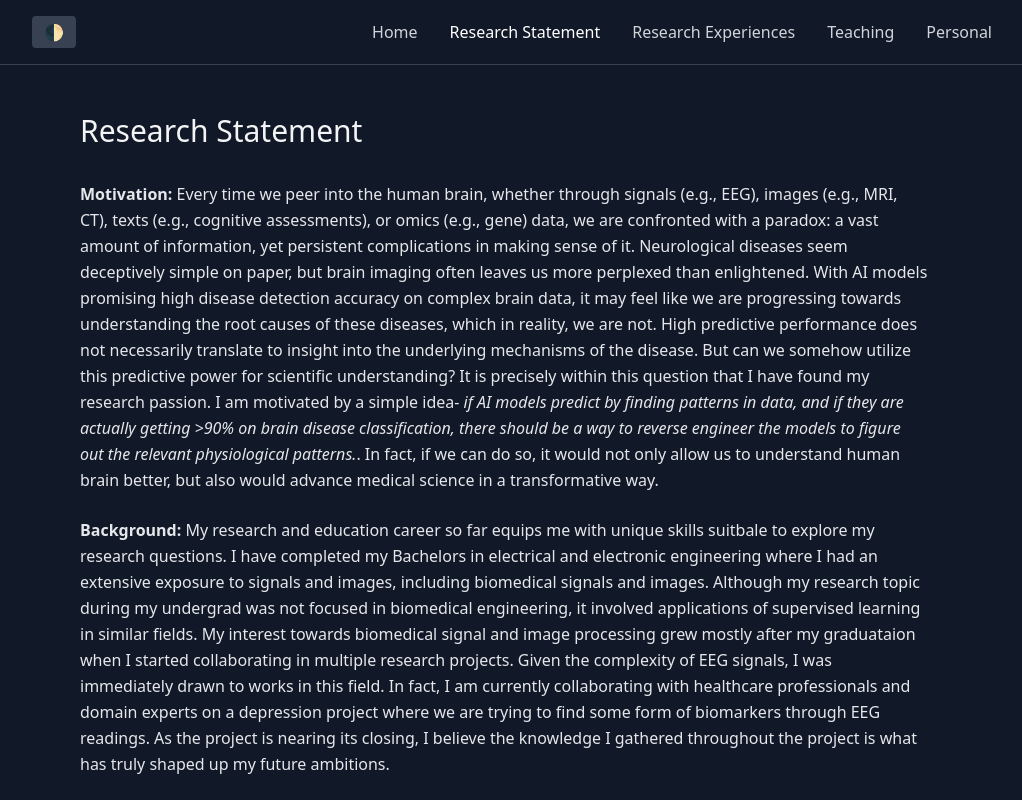
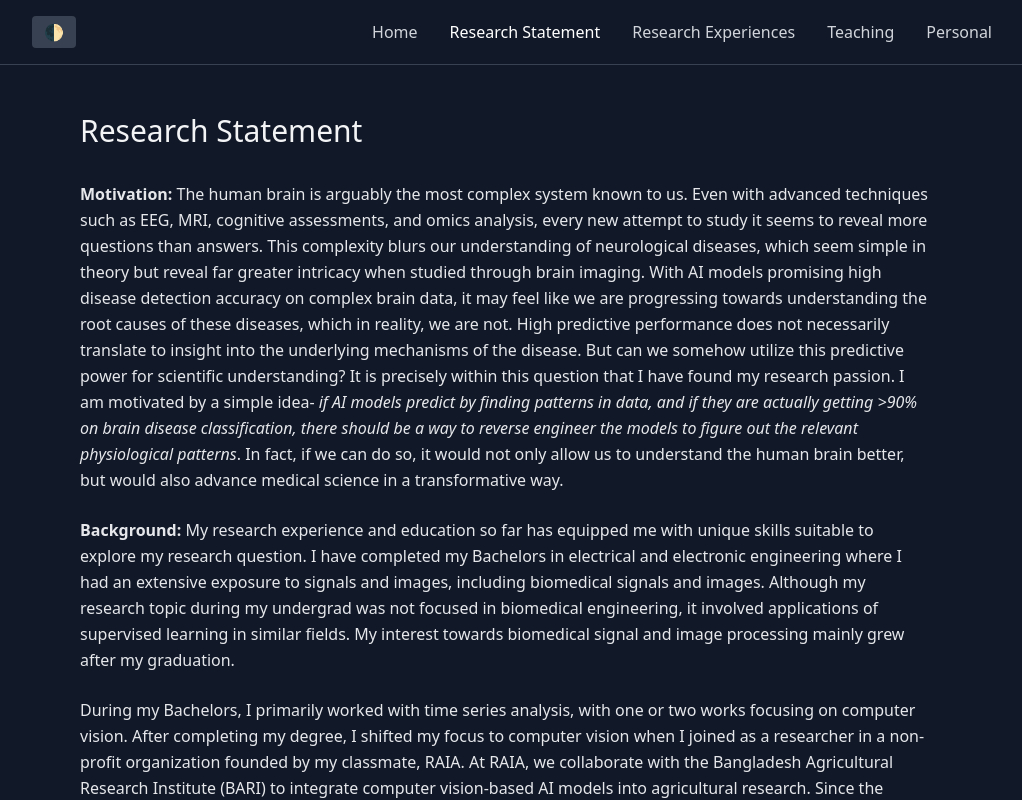
Before and after one commit to ehtashamul/ehtashamul.github.io, a React (Vite) app: page / in a window 1280 px wide. Both pictures are taken after a click on the button "Research Statement". Shown: the top 800 px of the page, without its empty margins (136-1158 px from the left). Built offline with nearby package versions, Linux system fonts and the light colour scheme.

Commit message:
updated research statement

```diff
--- a/src/pages/Research.tsx
+++ b/src/pages/Research.tsx
@@ -4,13 +4,26 @@ export default function Research() {
     <h1 className="text-3xl font-light mb-8 text-gray-900 dark:text-gray-100">Research Statement</h1>
 
     <div className="prose prose-sm max-w-none text-gray-700 dark:text-gray-200 leading-relaxed space-y-6">
-      <p><b>Motivation:</b>  Every time we peer into the human brain, whether through signals (e.g., EEG), images (e.g., MRI, CT), texts (e.g., cognitive assessments), or omics (e.g., gene) data, we are confronted with a paradox: a vast amount of information, yet persistent complications in making sense of it. Neurological diseases seem deceptively simple on paper, but brain imaging often leaves us more perplexed than enlightened. With AI models promising high disease detection accuracy on complex brain data, it may feel like we are progressing towards understanding the root causes of these diseases, which in reality, we are not. High predictive performance does not necessarily translate to insight into the underlying mechanisms of the disease. But can we somehow utilize this predictive power for scientific understanding? It is precisely within this question that I have found my research passion. I am motivated by a simple idea- <i>if AI models predict by finding patterns in data, and if they are actually getting &gt;90% on brain disease classification, there should be a way to reverse engineer the models to figure out the relevant physiological patterns.</i>. In fact, if we can do so, it would not only allow us to understand human brain better, but also would advance medical science in a transformative way.</p>
+
+      <p><b>Motivation:</b> The human brain is arguably the most complex system known to us. Even with advanced techniques such as EEG, MRI, cognitive assessments, and omics analysis, every new attempt to study it seems to reveal more questions than answers. This complexity blurs our understanding of neurological diseases, which seem simple in theory but reveal far greater intricacy when studied through brain imaging. With AI models promising high disease detection accuracy on complex brain data, it may feel like we are progressing towards understanding the root causes of these diseases, which in reality, we are not. High predictive performance does not necessarily translate to insight into the underlying mechanisms of the disease. But can we somehow utilize this predictive power for scientific understanding? It is precisely within this question that I have found my research passion. I am motivated by a simple idea- <i>if AI models predict by finding patterns in data, and if they are actually getting &gt;90% on brain disease classification, there should be a way to reverse engineer the models to figure out the relevant physiological patterns</i>. In fact, if we can do so, it would not only allow us to understand the human brain better, but would also advance medical science in a transformative way. </p>
+
+      <p><b>Background:</b> My research experience and education so far has equipped me with unique skills suitable to explore my research question. I have completed my Bachelors in electrical and electronic engineering where I had an extensive exposure to signals and images, including biomedical signals and images. Although my research topic during my undergrad was not focused in biomedical engineering, it involved applications of supervised learning in similar fields. My interest towards biomedical signal and image processing mainly grew after my graduation. </p>
+
+      <p>During my Bachelors, I primarily worked with time series analysis, with one or two works focusing on computer vision. After completing my degree, I shifted my focus to computer vision when I joined as a researcher in a non-profit organization founded by my classmate, RAIA. At RAIA, we collaborate with the Bangladesh Agricultural Research Institute (BARI) to integrate computer vision-based AI models into agricultural research. Since the collected data require expert annotation before training, there are often intervals between data collection and modeling. During my first project with RAIA, I used this buffer time to revisit series analysis. However, this time I focused on neural signals, owing to their complexities that make training temporal convolutional networks hard. This is primarily what got me interested in the domain of neuroinformatics.</p>
+
+      <p>To further pursue the field of neural signals and images, I joined Dr. Mohammad Ali Moni's lab at the University of Queensland as a research assistant where I have been working on building interpretable major depressive disorder classifiers using EEG data. The complexity of the EEG data required close collaboration with healthcare professionals and intensive domain learning, which has extended the project timeline but greatly strengthened my expertise. During my time here, I also contributed to a project on quantum time series classifiers, mainly with the theoretical derivations, which resulted in a publication at KDD '25.</p>
+
+      <p><b>Future Directions:</b> Going forward, I plan on sticking to interpretable neuroinformatics and biomedical signal processing. I hope to one day create foundational models with intrinsic explainability that not only perform well for a specific dataset but also provide relevant information of the dataset that advances the domain as a whole. I also believe that knowledge is expanded through exploration and so I plan to explore theoretical AI in similar domains on the side.</p>
+
+
+      {/*Old one*/}
+      {/* <p><b>Motivation:</b>  Every time we peer into the human brain, whether through signals (e.g., EEG), images (e.g., MRI, CT), texts (e.g., cognitive assessments), or omics (e.g., gene) data, we are confronted with a paradox: a vast amount of information, yet persistent complications in making sense of it. Neurological diseases seem deceptively simple on paper, but brain imaging often leaves us more perplexed than enlightened. With AI models promising high disease detection accuracy on complex brain data, it may feel like we are progressing towards understanding the root causes of these diseases, which in reality, we are not. High predictive performance does not necessarily translate to insight into the underlying mechanisms of the disease. But can we somehow utilize this predictive power for scientific understanding? It is precisely within this question that I have found my research passion. I am motivated by a simple idea- <i>if AI models predict by finding patterns in data, and if they are actually getting &gt;90% on brain disease classification, there should be a way to reverse engineer the models to figure out the relevant physiological patterns.</i>. In fact, if we can do so, it would not only allow us to understand human brain better, but also would advance medical science in a transformative way.</p>
 
       <p><b>Background:</b> My research and education career so far equips me with unique skills suitbale to explore my research questions. I have completed my Bachelors in electrical and electronic engineering where I had an extensive exposure to signals and images, including biomedical signals and images. Although my research topic during my undergrad was not focused in biomedical engineering, it involved applications of supervised learning in similar fields. My interest towards biomedical signal and image processing grew mostly after my graduataion when I started collaborating in multiple research projects. Given the complexity of EEG signals, I was immediately drawn to works in this field. In fact, I am currently collaborating with healthcare professionals and domain experts on a depression project where we are trying to find some form of biomarkers through EEG readings. As the project is nearing its closing, I believe the knowledge I gathered throughout the project is what has truly shaped up my future ambitions. </p>
 
       <p><b>Research Experience:</b> Although currently I am focusing on AI in neuroimformatics, I have explored other related fields over the years. For example during my undergrad, I worked with time series analysis mostly, with one or two works focusing on computer vision. After my graduation, my primary research shifted to computer vision as I joined as a researcher in a non-profit organization founded by my classmate, RAIA. At RAIA, we collaborate with Bangladesh Agriculture Research Institute (BARI) to integrate computer vision based AI models in the domain of agriculture. At RAIA, we had buffer times between data collection and training models as the collected data had to be annotated by the experts at BARI. During this phase, I started working again with time series data. But this time, I started moving to biomedical signal data due to their inherent complexity. This is primarily what introduced me to the field. Later, I joined Dr. Mohammad Ali Moni's lab as an research assisstant and my focus was on building interpretable major depressive disorder classifier. Given the complexity of the data involved, I had to collaborate with healthcare professionals and learn EEG properly, which did delay the project but helped me learn a lot about the domain. It is during this time, I also contributed to a project on quantum time series classifier mainly with theoretical derivations which was later published at KDD'25.</p>
 
-      <p><b>Future Directions:</b> Going forward, I plan on sticking to interpretable neuroimformatics. I hope to one day create foundational models with intrinsic explainability that not only performs well for a specific dataset but also provides relevant information of the dataset that advances the domain as a whole. I also believe that knowledge is expanded through exploration and I do plan to explore theoretical AI in similar domains. </p>
+      <p><b>Future Directions:</b> Going forward, I plan on sticking to interpretable neuroimformatics. I hope to one day create foundational models with intrinsic explainability that not only performs well for a specific dataset but also provides relevant information of the dataset that advances the domain as a whole. I also believe that knowledge is expanded through exploration and I do plan to explore theoretical AI in similar domains. </p> */}
 
       {/* <p><b>Background:</b> With the advent of AI, a lot of work has been put into developing different frameworks to improve the predective prowess of the methods by training it on existing data without domain awareness. However, these models are often uninterpretable and do not provide any reasoning behind their predictions. Thus, they were termed as "black-box" models. The trend of blindly improving predictive performance continued until eXplainable AI (XAI) became a thing. With frameworks like LIME and SHAP providing insights into black-box models, the outlook of AI research started to change. Researchers started using AI models to better understand data and the underlying phenomena, well beyond what was humanly percievable before. With new horizons opening up, scientists eventually started building domain specific models with intrinsic interpretability. One such model was used in determining protein folding (AlphaFold) for which the creators received a Nobel prize.</p> */}
 
```
